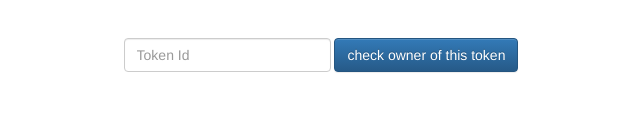
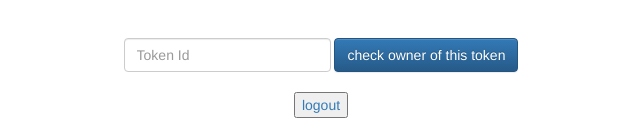
Before and after one commit to prashanthar2000/Copyright_Management_System_blockchain, a Flask app: page /main in a window 1280 px wide. Shown: the part 681-819 px from the top of the page, without its empty margins (319-959 px from the left). Before the commit the page ends 754 px from the top, so only its background shows below. Run offline with Flask 2, Linux system fonts and the light colour scheme; parts of the project's set-up code (start-up, migrations or seed data) failed here and were passed over; some libraries are stand-ins or nearby versions.

Commit message:
Update main.html

```diff
--- a/backend/templates/main.html
+++ b/backend/templates/main.html
@@ -99,6 +99,10 @@
         </div>
 
         <button type="submit" class="btn btn-primary mb-2">check owner of this token </button>
+	 <br></br>
+	<div>
+        <a class = "lo" href = "{{ url_for('logout') }}" ><button>logout</button> </a>
+        </div>
       </form>
 
     </br>
```
